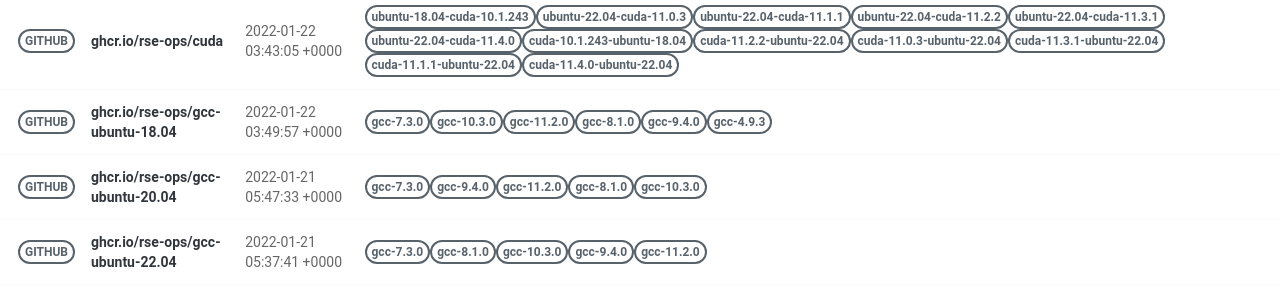
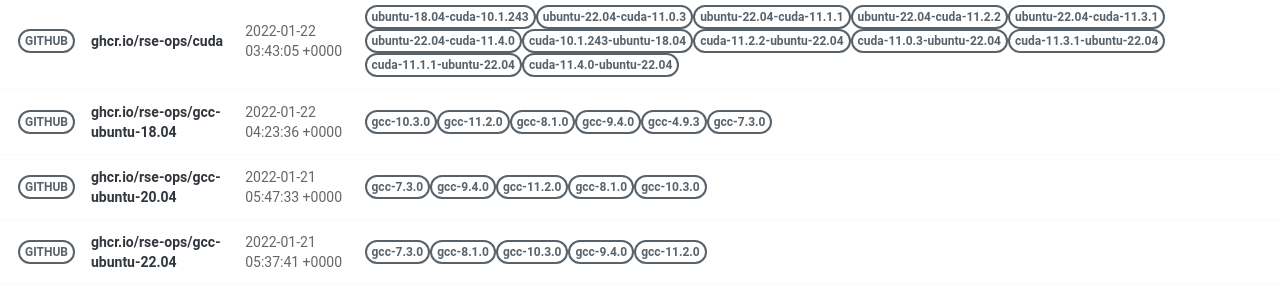
Before and after one commit to rse-ops/docker-images, a Jekyll site: the page built from pages/index.md, in a window 1280 px wide. Shown: the part 502-801 px from the top of the page. Built offline with Jekyll 4.4.1, drawn with Linux system fonts in a browser that asks for light colours; nearby versions of some CDN libraries.

Commit message:
Automated push to update library 2022-01-22

```diff
--- a/_library/ghcr.io-rse-ops-gcc-ubuntu-18.04.md
+++ b/_library/ghcr.io-rse-ops-gcc-ubuntu-18.04.md
@@ -1,14 +1,11 @@
 ---
 layout: container
 name: ghcr.io/rse-ops/gcc-ubuntu-18.04
-updated_at: 2022-01-22 03:49:57.800862
+updated_at: 2022-01-22 04:23:36.564034
 
 
 container_url: https://github.com/orgs/rse-ops/packages/container/package/gcc-ubuntu-18.04
 versions:
- - tag: gcc-7.3.0
-   dockerfile: https://github.com/rse-ops/docker-images/blob/main/ubuntu/gcc/Dockerfile
-   manifest: https://crane.ggcr.dev/manifest/ghcr.io/rse-ops/gcc-ubuntu-18.04:gcc-7.3.0
  - tag: gcc-10.3.0
    dockerfile: https://github.com/rse-ops/docker-images/blob/main/ubuntu/gcc/Dockerfile
    manifest: https://crane.ggcr.dev/manifest/ghcr.io/rse-ops/gcc-ubuntu-18.04:gcc-10.3.0
```
Also changed, not shown: other parts of _library/ghcr.io-rse-ops-gcc-ubuntu-18.04.md (+3 -0 lines).
